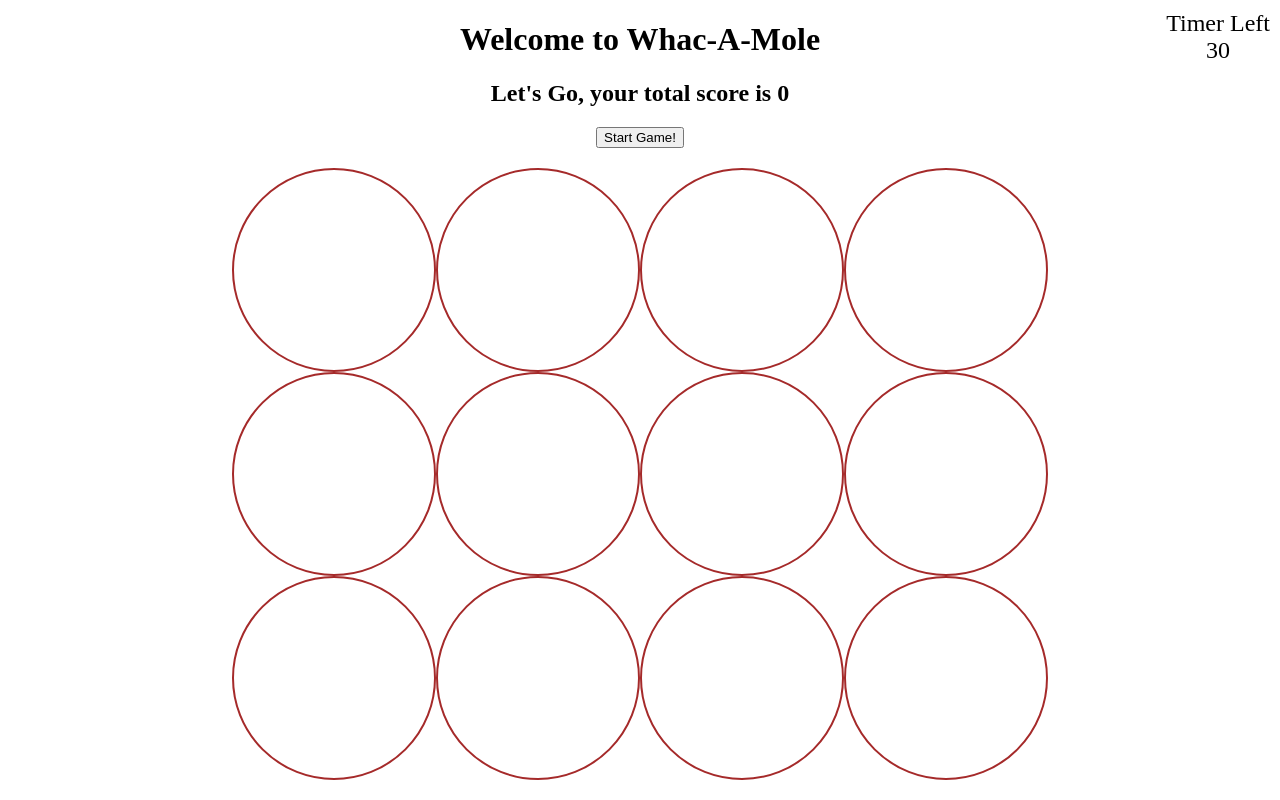
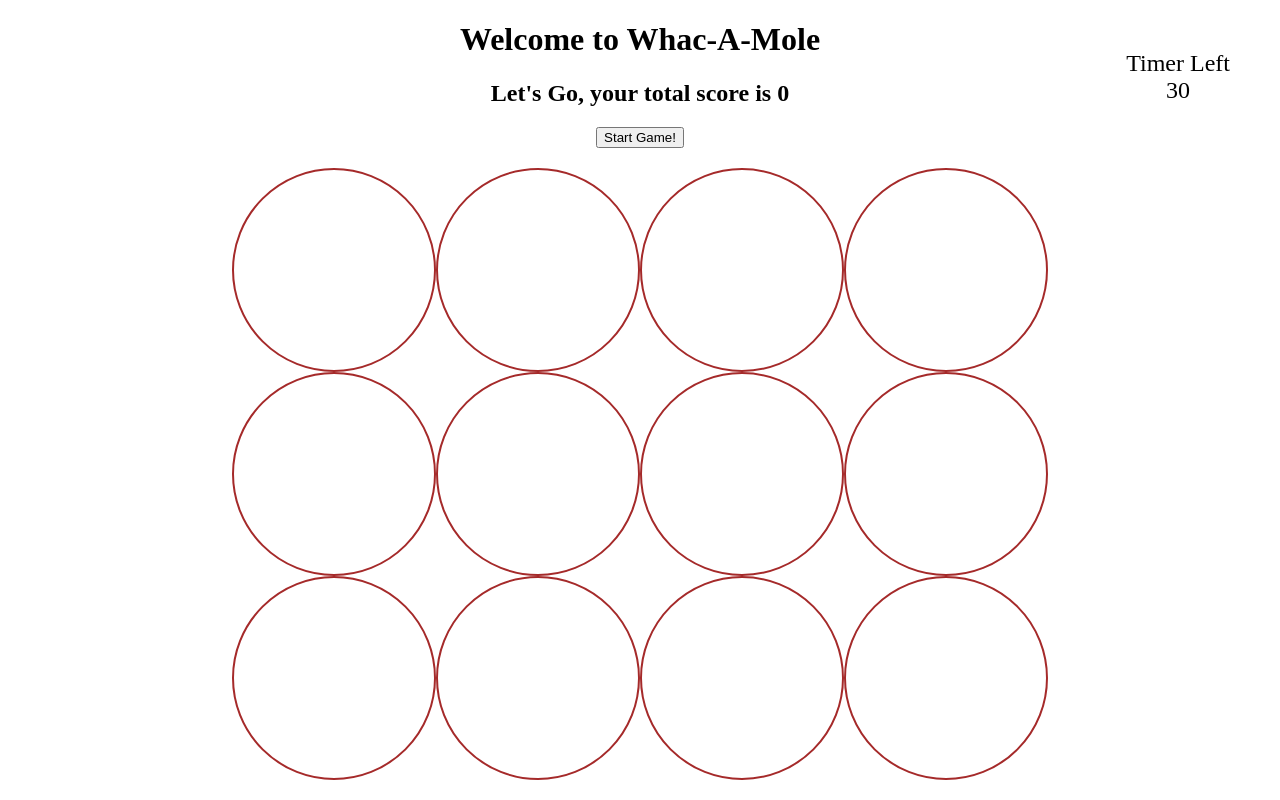
Before and after one commit to Te-JungChen-cal/Whac-a-mole, a plain HTML site: page index.html in a window 1280 px wide. Drawn offline with Linux system fonts and the light colour scheme.

Commit message:
fix position

```diff
--- a/style.css
+++ b/style.css
@@ -34,8 +34,8 @@
   display: flex;
   flex-direction: column;
   align-items: center;
-  top: 10px;
-  right: 10px;
+  top: 50px;
+  right: 50px;
   font-size: 24px;
 }
 
```
